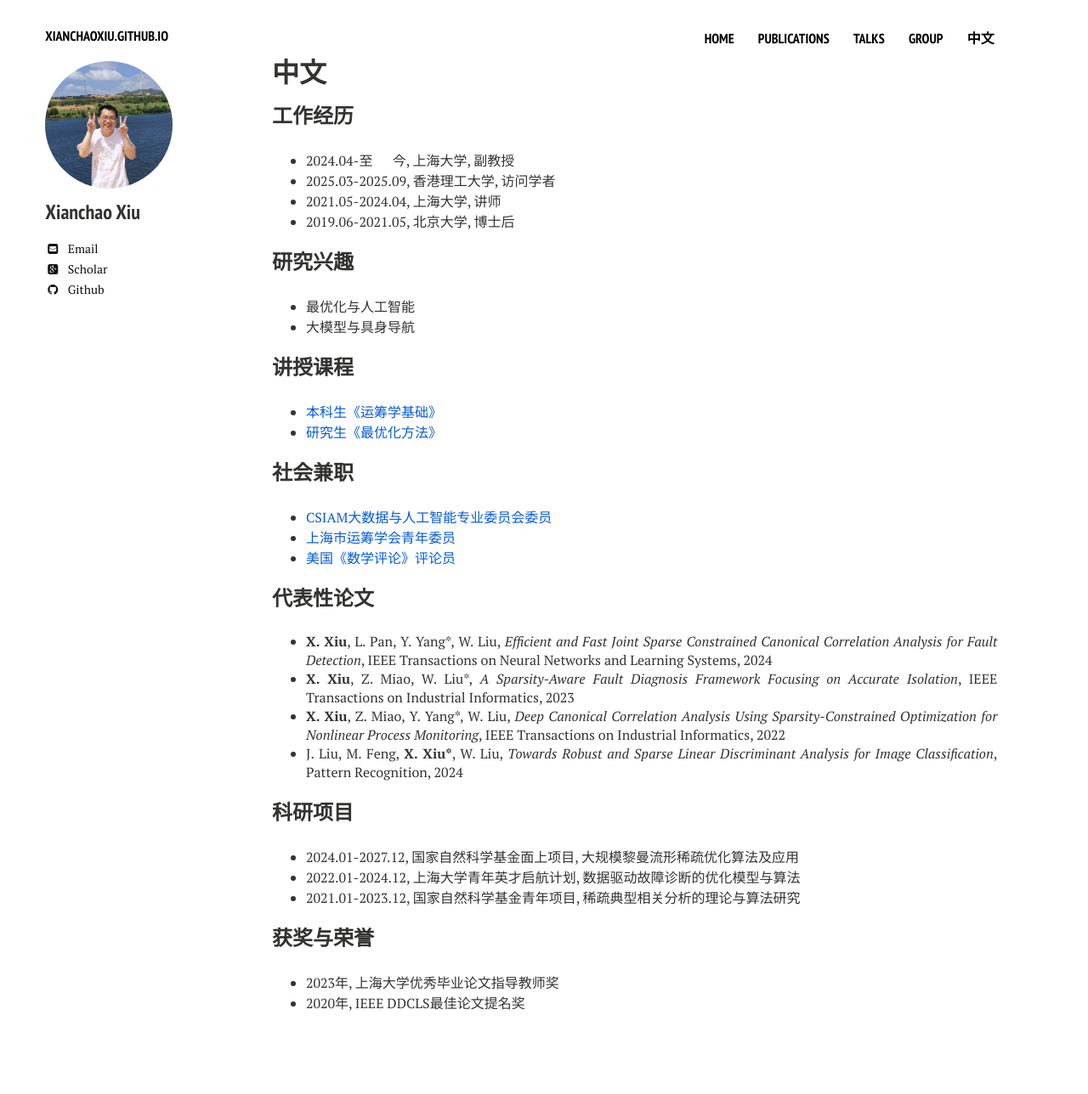
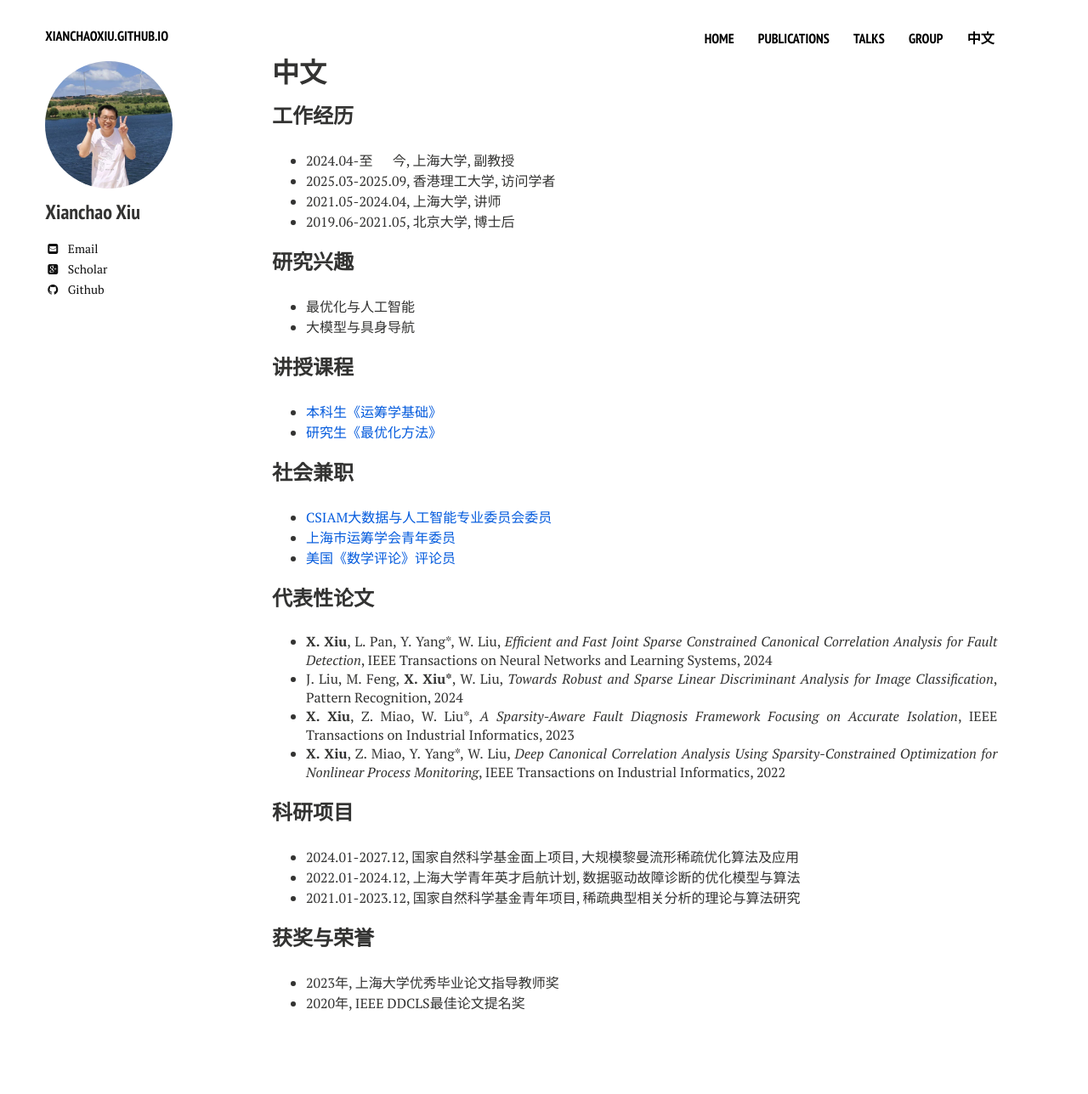
Before and after one commit to xianchaoxiu/xianchaoxiu.github.io, a Jekyll site: the page built from chinese/index.md, in a window 1280 px wide. Shown: the whole page at 85% size. Built offline with Jekyll 4.4.1, drawn with Linux system fonts in a browser that asks for light colours; nearby versions of some CDN libraries.

```diff
--- a/chinese/index.md
+++ b/chinese/index.md
@@ -41,9 +41,10 @@ share: false
 
 ### 代表性论文
 * <b>X. Xiu</b>, L. Pan, Y. Yang*, W. Liu, <i>Efficient and Fast Joint Sparse Constrained Canonical Correlation Analysis for Fault Detection</i>, IEEE Transactions on Neural Networks and Learning Systems, 2024
+* J. Liu, M. Feng, <b>X. Xiu*</b>, W. Liu, <i>Towards Robust and Sparse Linear Discriminant Analysis for Image Classification</i>, Pattern Recognition, 2024
 * <b>X. Xiu</b>, Z. Miao, W. Liu*, <i>A Sparsity-Aware Fault Diagnosis Framework Focusing on Accurate Isolation</i>, IEEE Transactions on Industrial Informatics, 2023
 * <b>X. Xiu</b>, Z. Miao, Y. Yang*, W. Liu, <i>Deep Canonical Correlation Analysis Using Sparsity-Constrained Optimization for Nonlinear Process Monitoring</i>, IEEE Transactions on Industrial Informatics, 2022
-* J. Liu, M. Feng, <b>X. Xiu*</b>, W. Liu, <i>Towards Robust and Sparse Linear Discriminant Analysis for Image Classification</i>, Pattern Recognition, 2024
+
 
 
 ### 科研项目
```
